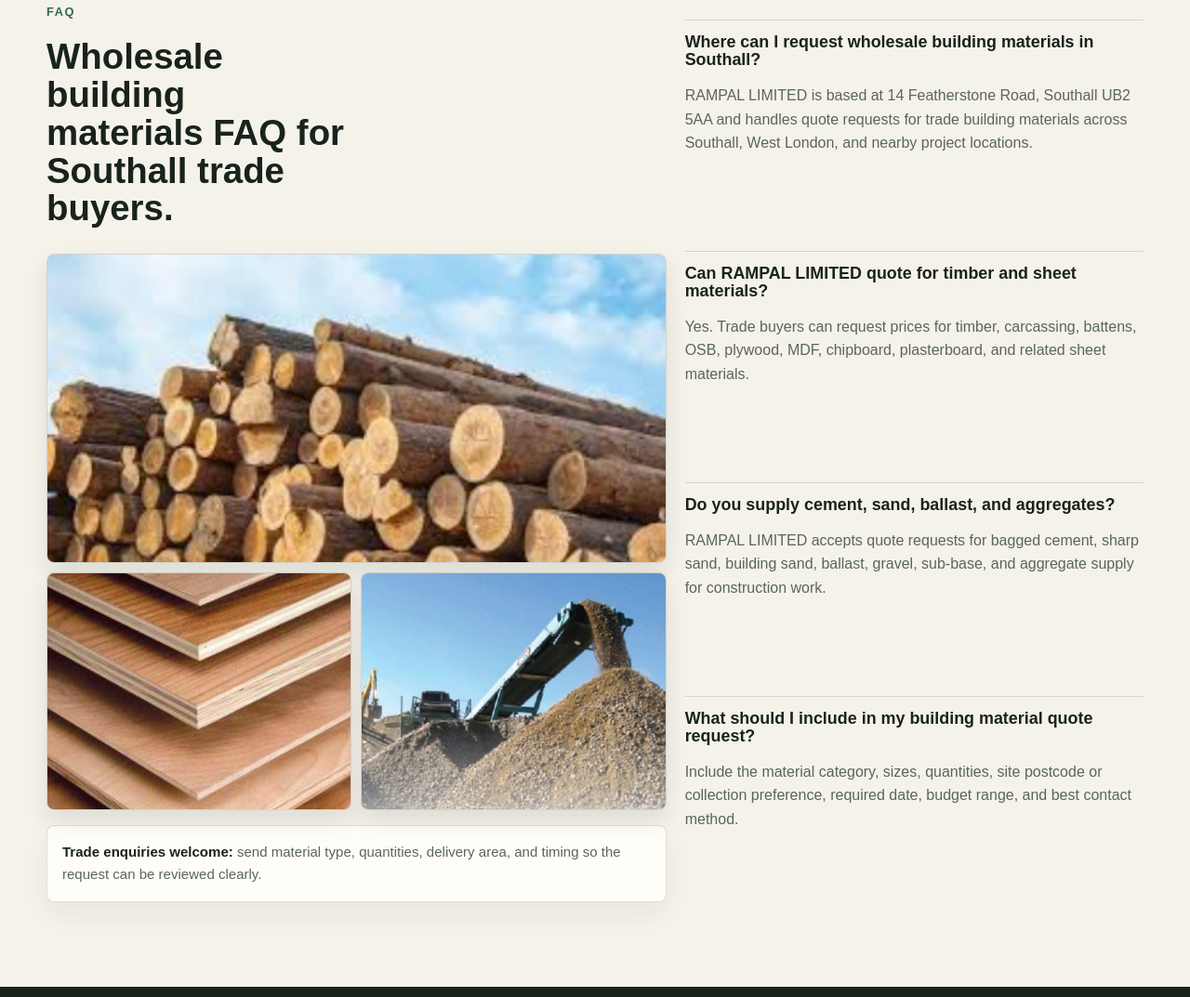
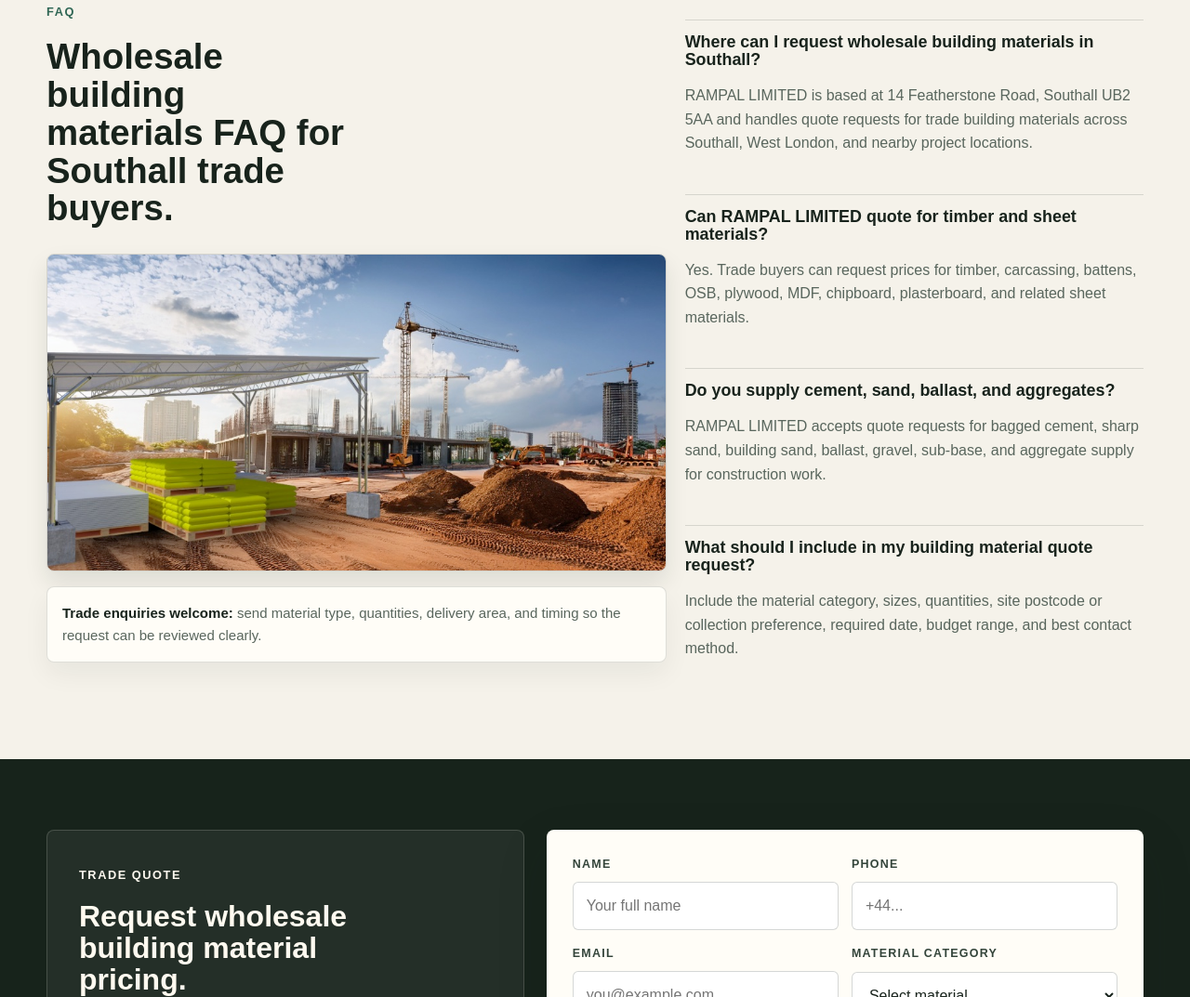
Before and after one commit to tanyak26/rampal-limited, a website: page index.html in a window 1280 px wide. Shown: the part 3761-4834 px from the top of the page at 93% size. Drawn offline with Linux system fonts and the light colour scheme.

Commit message:
Use single FAQ construction image

```diff
--- a/index.html
+++ b/index.html
@@ -561,25 +561,17 @@
       top: 110px;
     }
 
-    .faq-collage {
-      display: grid;
-      grid-template-columns: repeat(2, 1fr);
-      gap: 10px;
+    .faq-image {
       margin-top: 28px;
     }
 
-    .faq-collage img {
+    .faq-image img {
       width: 100%;
-      aspect-ratio: 1 / 0.78;
+      aspect-ratio: 16 / 8.2;
       object-fit: cover;
       border-radius: 8px;
       border: 1px solid var(--line);
       box-shadow: 0 12px 24px rgba(24, 35, 28, 0.1);
-    }
-
-    .faq-collage img:first-child {
-      grid-column: span 2;
-      aspect-ratio: 16 / 8;
     }
 
     .faq-note {
@@ -1075,10 +1067,8 @@
         <div class="faq-aside">
           <p class="eyebrow">FAQ</p>
           <h2>Wholesale building materials FAQ for Southall trade buyers.</h2>
-          <div class="faq-collage" aria-label="RAMPAL LIMITED building materials">
-            <img src="assets/rampal/product-timber.jpg" alt="Timber logs and wood material for trade supply" loading="lazy">
-            <img src="assets/rampal/product-sheet-materials.jpg" alt="Stacked plywood and sheet materials" loading="lazy">
-            <img src="assets/rampal/product-aggregates.jpg" alt="Bulk aggregates and gravel for construction" loading="lazy">
+          <div class="faq-image">
+            <img src="assets/rampal/faq-building-materials.jpg" alt="Construction site with building materials, aggregates, cranes, and sheet materials" loading="lazy">
           </div>
           <p class="faq-note">
             <strong>Trade enquiries welcome:</strong> send material type, quantities, delivery area, and timing so the request can be reviewed clearly.
```
Also changed, not shown: assets/rampal/faq-building-materials.jpg (added).
